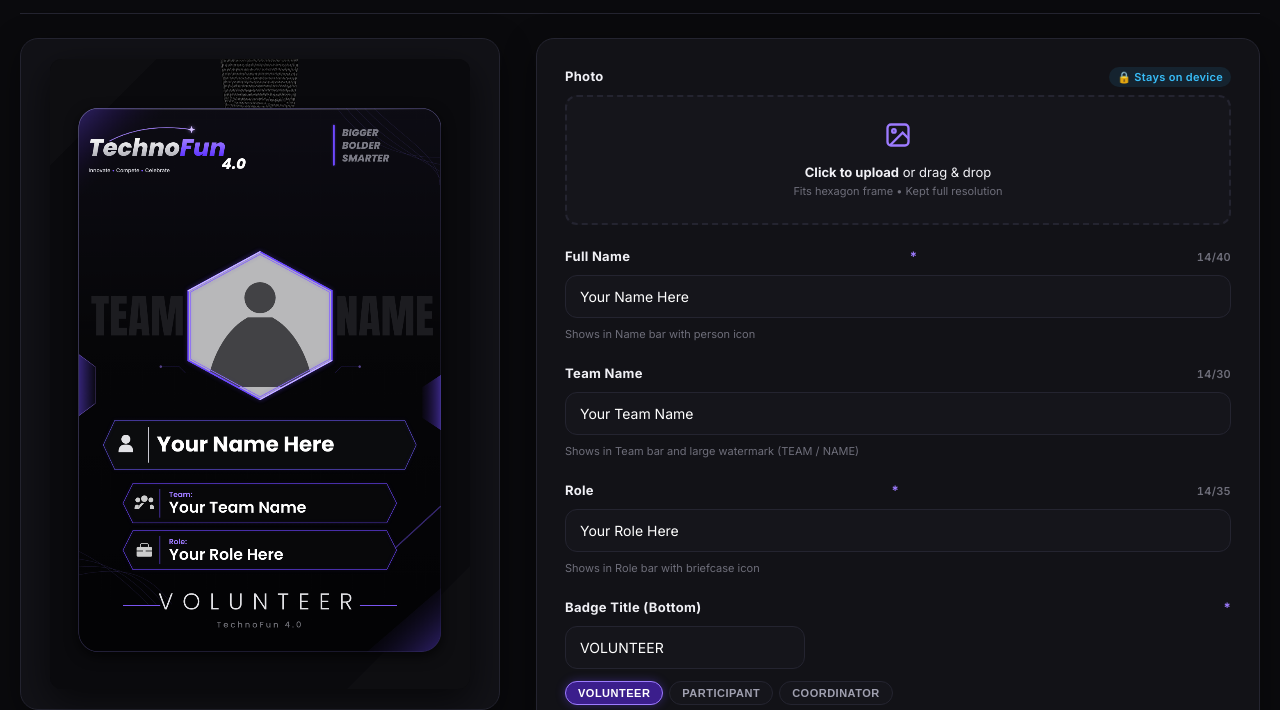
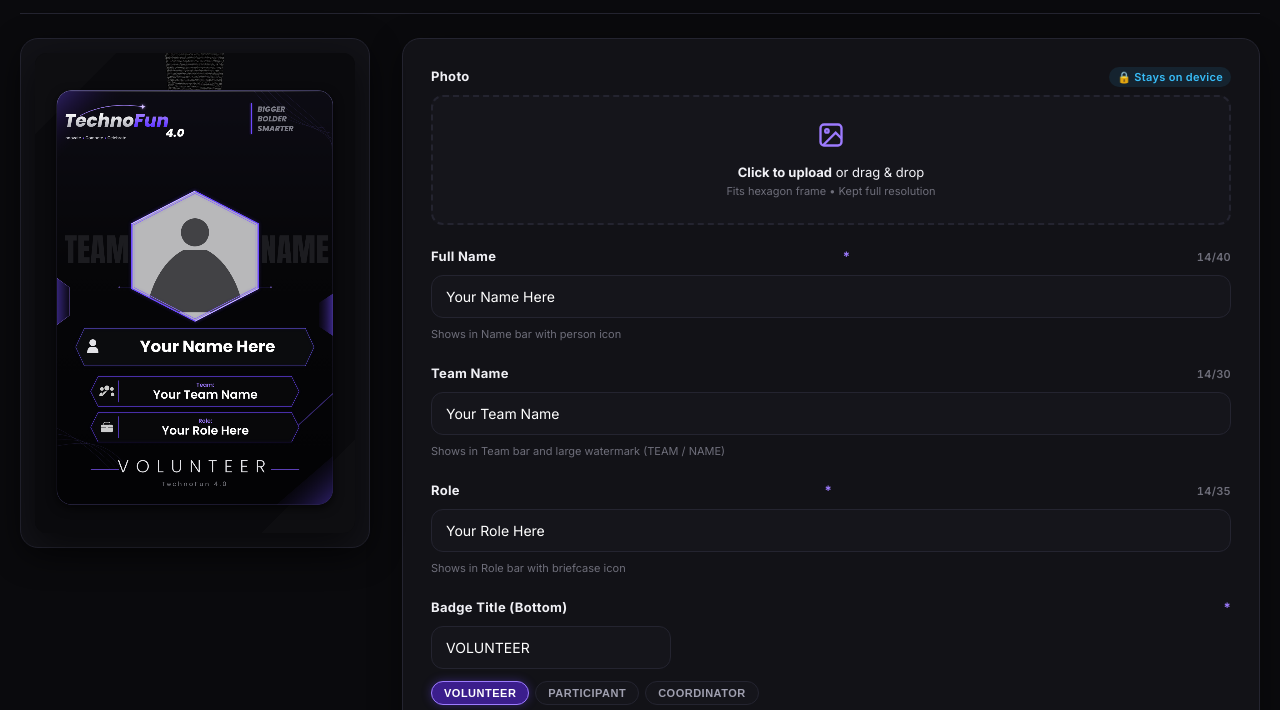
Before and after one commit to alinawazcode/technofun-4, a website: page index.html in a window 1280 px wide. Shown: the part 78-788 px from the top of the page. Drawn offline with Linux system fonts and the light colour scheme.

Commit message:
feat: center field bar text, enlarge profile hexagon, and refine poster preview size

```diff
--- a/app.js
+++ b/app.js
@@ -66,15 +66,15 @@ const LAYOUT = {
   hex: {
     cx: 512,
     cy: 650,
-    w: 350,
-    h: 360,
+    w: 404,
+    h: 416,
     vertices: [
-      { x: 512, y: 470 }, // Top
-      { x: 687, y: 565 }, // Top-Right
-      { x: 687, y: 735 }, // Bottom-Right
-      { x: 512, y: 830 }, // Bottom
-      { x: 337, y: 735 }, // Bottom-Left
-      { x: 337, y: 565 }  // Top-Left
+      { x: 512, y: 442 }, // Top
+      { x: 714, y: 546 }, // Top-Right
+      { x: 714, y: 754 }, // Bottom-Right
+      { x: 512, y: 858 }, // Bottom
+      { x: 310, y: 754 }, // Bottom-Left
+      { x: 310, y: 546 }  // Top-Left
     ]
   },
   lanyard: { x: 380, y: 0, w: 265, h: 230 },
@@ -630,9 +630,9 @@ function drawWatermark(ctx, s) {
   ctx.fillStyle = CONFIG.colors.watermark;
   ctx.textBaseline = "middle";
 
-  const maxSideWidth = 240;
-  const leftTargetX = 328;
-  const rightTargetX = 696;
+  const maxSideWidth = 220;
+  const leftTargetX = 302;
+  const rightTargetX = 722;
   const centerY = 642;
 
   let fontSize = 180;
@@ -729,15 +729,15 @@ function drawPlaceholderSilhouette(ctx, hex) {
 
   // Head
   ctx.beginPath();
-  ctx.arc(hex.cx, hex.cy - 68, 38, 0, Math.PI * 2);
+  ctx.arc(hex.cx, hex.cy - 76, 45, 0, Math.PI * 2);
   ctx.fill();
 
   // Shoulders & Torso
   ctx.beginPath();
-  ctx.moveTo(hex.cx - 30, hex.cy - 20);
-  ctx.bezierCurveTo(hex.cx - 85, hex.cy + 10, hex.cx - 120, hex.cy + 80, hex.cx - 130, hex.cy + 150);
-  ctx.lineTo(hex.cx + 130, hex.cy + 150);
-  ctx.bezierCurveTo(hex.cx + 120, hex.cy + 80, hex.cx + 85, hex.cy + 10, hex.cx + 30, hex.cy - 20);
+  ctx.moveTo(hex.cx - 36, hex.cy - 20);
+  ctx.bezierCurveTo(hex.cx - 100, hex.cy + 12, hex.cx - 145, hex.cy + 95, hex.cx - 156, hex.cy + 180);
+  ctx.lineTo(hex.cx + 156, hex.cy + 180);
+  ctx.bezierCurveTo(hex.cx + 145, hex.cy + 95, hex.cx + 100, hex.cy + 12, hex.cx + 36, hex.cy - 20);
   ctx.closePath();
   ctx.fill();
 }
@@ -784,18 +784,19 @@ function drawFieldBars(ctx, s) {
   ctx.lineTo(240, 984);
   ctx.stroke();
 
-  // Name text
+  // Name text centered in content area
   const rawName = (s.name || "").trim() || "Your Name Here";
   drawAutoFitText(ctx, {
     text: rawName,
-    startX: 260,
+    startX: 552,
     baselineY: 957,
-    maxWidth: 620,
+    maxWidth: 590,
     baseSize: 52,
     minSize: 24,
     fontFamily: "Poppins, sans-serif",
     fontWeight: "700",
-    color: "#FFFFFF"
+    color: "#FFFFFF",
+    align: "center"
   });
 
   // 2. Team Bar (Shows if team is present, collapses if empty)
@@ -813,22 +814,26 @@ function drawFieldBars(ctx, s) {
     ctx.lineTo(268, 1118);
     ctx.stroke();
 
-    // Label "Team:"
+    // Label "Team:" centered in content area
+    ctx.save();
     ctx.font = "600 18px Poppins, sans-serif";
     ctx.fillStyle = "#9E7BFF";
-    ctx.fillText("Team:", 290, 1068);
-
-    // Value "Your Team Name"
+    ctx.textAlign = "center";
+    ctx.fillText("Team:", 545, 1068);
+    ctx.restore();
+
+    // Value "Your Team Name" centered in content area
     drawAutoFitText(ctx, {
       text: s.team.trim(),
-      startX: 290,
+      startX: 545,
       baselineY: 1106,
-      maxWidth: 520,
+      maxWidth: 510,
       baseSize: 38,
       minSize: 18,
       fontFamily: "Poppins, sans-serif",
       fontWeight: "600",
-      color: "#FFFFFF"
+      color: "#FFFFFF",
+      align: "center"
     });
   } else {
     roleBarPos = LAYOUT.roleBarShifted;
@@ -846,23 +851,27 @@ function drawFieldBars(ctx, s) {
   ctx.lineTo(268, roleBarPos.y + roleBarPos.h - 13);
   ctx.stroke();
 
-  // Label "Role:"
+  // Label "Role:" centered in content area
+  ctx.save();
   ctx.font = "600 18px Poppins, sans-serif";
   ctx.fillStyle = "#9E7BFF";
-  ctx.fillText("Role:", 290, roleBarPos.y + 33);
-
-  // Value "Your Role Here"
+  ctx.textAlign = "center";
+  ctx.fillText("Role:", 545, roleBarPos.y + 33);
+  ctx.restore();
+
+  // Value "Your Role Here" centered in content area
   const rawRole = (s.role || "").trim() || "Your Role Here";
   drawAutoFitText(ctx, {
     text: rawRole,
-    startX: 290,
+    startX: 545,
     baselineY: roleBarPos.y + 71,
-    maxWidth: 520,
+    maxWidth: 510,
     baseSize: 38,
     minSize: 18,
     fontFamily: "Poppins, sans-serif",
     fontWeight: "600",
-    color: "#FFFFFF"
+    color: "#FFFFFF",
+    align: "center"
   });
 }
 
@@ -908,6 +917,7 @@ function drawAutoFitText(ctx, opts) {
     textWidth = ctx.measureText(opts.text).width;
   }
 
+  ctx.textAlign = opts.align || "left";
   ctx.fillStyle = opts.color;
   ctx.fillText(opts.text, opts.startX, opts.baselineY);
   ctx.restore();
--- a/style.css
+++ b/style.css
@@ -143,8 +143,8 @@ body {
 /* Main Workspace */
 .main-workspace {
   display: grid;
-  grid-template-columns: minmax(360px, 480px) 1fr;
-  gap: 36px;
+  grid-template-columns: minmax(290px, 350px) 1fr;
+  gap: 32px;
   align-items: start;
   flex: 1;
 }
@@ -162,7 +162,7 @@ body {
   background: var(--bg-card);
   border: 1px solid var(--border-subtle);
   border-radius: var(--radius-lg);
-  padding: 20px;
+  padding: 14px;
   display: flex;
   flex-direction: column;
   align-items: center;
@@ -172,7 +172,7 @@ body {
 .canvas-wrapper {
   position: relative;
   width: 100%;
-  max-width: 420px;
+  max-width: 330px;
   aspect-ratio: 2 / 3;
   border-radius: var(--radius-md);
   overflow: hidden;
@@ -202,9 +202,9 @@ body {
 /* Photo Quick Tools */
 .photo-controls-bar {
   width: 100%;
-  max-width: 420px;
-  margin-top: 14px;
-  padding: 12px 14px;
+  max-width: 330px;
+  margin-top: 12px;
+  padding: 10px 12px;
   background: var(--bg-input);
   border: 1px solid var(--border-subtle);
   border-radius: var(--radius-md);
@@ -1007,7 +1007,7 @@ body {
   }
 
   .preview-card-wrap {
-    max-width: 380px;
+    max-width: 350px;
     margin: 0 auto;
   }
 }
```
